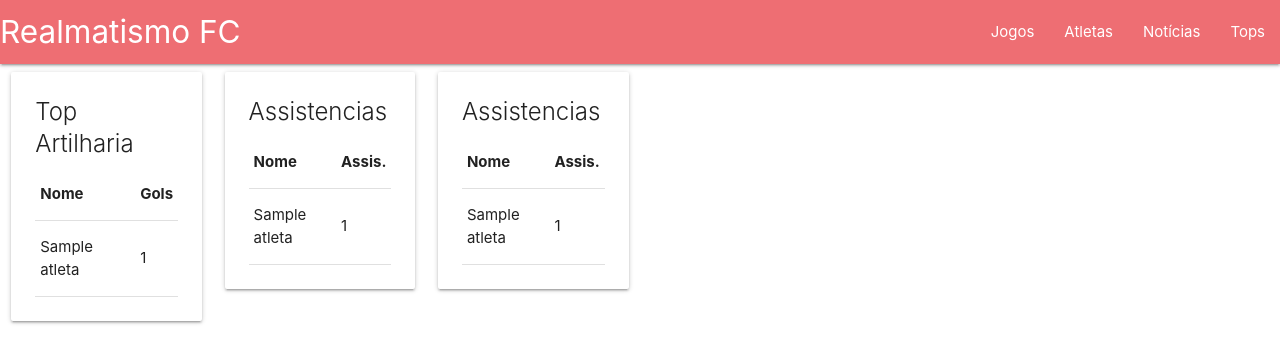
After one commit to DiegoDenzer/realmatismo, a Django app: page /estatistica in a window 1280 px wide. The commit adds this page. Shown: the top 363 px of the page. Run offline with Django 3.2, Linux system fonts and the light colour scheme; tables that the repository leaves empty hold one stand-in row (values such as "Sample post").

Commit message:
Notícias

```diff
--- a/jogo/models.py
+++ b/jogo/models.py
@@ -9,6 +9,48 @@ class Atleta(models.Model):
     local_nascimento = models.CharField(max_length=50)
     imagem = models.ImageField(upload_to='atletas', null=True, blank=True)
     numero_camisa = models.CharField(max_length=50, null=True, blank=True)
+
+    # FIXME Talvez não seja a melhor forma, refatorar
+    @property
+    def gols(self):
+        gols = 0
+        cards = JogoAtleta.objects.filter(atleta=self)
+        for card in cards:
+            if card.gols is not None:
+                gols = gols + card.gols
+        return gols
+
+    @property
+    def assistencia(self):
+        assistencia = 0
+        cards = JogoAtleta.objects.filter(atleta=self)
+        for card in cards:
+            if card.asssitencia is not None:
+                assistencia = assistencia + card.asssitencia
+        return assistencia
+
+    @property
+    def roubo(self):
+        r_b = 0
+        cards = JogoAtleta.objects.filter(atleta=self)
+        for card in cards:
+            if card.roubo_de_bola is not None:
+                r_b +=  card.roubo_de_bola
+        return r_b
+
+    @property
+    def defesa(self):
+        defesa = 0
+        cards = JogoAtleta.objects.filter(atleta=self)
+        for card in cards:
+            if card.asssitencia is not None:
+                defesa += card.defesas
+        return defesa
+
+    @property
+    def jogos_realizados(self):
+        return JogoAtleta.objects.filter(atleta=self).count()
+
 
     class Meta:
         db_table = 'atleta'
@@ -65,6 +107,9 @@ class JogoAtleta(models.Model):
     atleta = models.ForeignKey(Atleta,  on_delete=models.CASCADE)
     gols = models.IntegerField(null=True, blank=True)
     asssitencia = models.IntegerField(null=True, blank=True)
+    roubo_de_bola = models.IntegerField(null=True, blank=True)
+    defesas = models.IntegerField(null=True, blank=True)
+
 
     class Meta:
         db_table = 'jogo_x_atleta'
--- /dev/null
+++ b/jogo/templates/jogo/estatistica.html
@@ -0,0 +1,85 @@
+{% extends 'base.html' %}
+{% block title %}Estatisticas|Realmatismo Fc {% endblock %}
+{% block main %}
+    <div class="row">
+        <div class="col s12 m2 l2">
+            <div class="card hoverable">
+                <div class="card-content">
+                    <span class="card-title">Top Artilharia</span>
+                    <table>
+                        <thead>
+                            <tr>
+                                <th>Nome</th>
+                                <th>Gols</th>
+                            </tr>
+                        </thead>
+                         <tbody>
+                            {% for atleta in jogadores %}
+                                <tr>
+                                    <td>{{ atleta.nome}}</td>
+                                    <td>{{ atleta.gols }}</td>
+                                </tr>
+                            {% endfor %}
+                         </tbody>
+                    </table>
+                </div>
+            </div>
+        </div>
+
+        <div class="col s12 m2 l2">
+            <div class="card hoverable">
+                <div class="card-content">
+                    <span class="card-title">Assistencias</span>
+                    <table>
+                        <thead>
+                            <tr>
+                                <th>Nome</th>
+                                <th>Assis.</th>
+                            </tr>
+                        </thead>
+                         <tbody>
+                            {% for atleta in jogadores %}
+                                {% if atleta.assistencia  %}
+
+                                {% endif %}
+                                <tr>
+                                    <td>{{ atleta.nome }}</td>
+                                    <td>{{ atleta.assistencia }}</td>
+                                </tr>
+                            {% endfor %}
+                         </tbody>
+                    </table>
+                </div>
+            </div>
+        </div>
+
+        <div class="col s12 m2 l2">
+            <div class="card hoverable">
+                <div class="card-content">
+                    <span class="card-title">Assistencias</span>
+                    <table>
+                        <thead>
+                            <tr>
+                                <th>Nome</th>
+                                <th>Assis.</th>
+                            </tr>
+                        </thead>
+                         <tbody>
+                            {% for atleta in jogadores %}
+                                <tr>
+                                    <td>{{ atleta.nome }}</td>
+                                    <td>{{ atleta.assistencia }}</td>
+                                </tr>
+                            {% endfor %}
+                         </tbody>
+                    </table>
+                </div>
+            </div>
+        </div>
+
+
+    </div>
+
+
+
+{% endblock %}
--- a/jogo/urls.py
+++ b/jogo/urls.py
@@ -1,6 +1,7 @@
 from django.urls import path
 
-from jogo.views import Home, ListaAtletas, AtletaDetail, JogoDetail, ListaJogos, ListaNoticias, NoticiaDetail
+from jogo.views import Home, ListaAtletas, AtletaDetail, JogoDetail, ListaJogos, ListaNoticias, NoticiaDetail, \
+    Estatisticas
 
 urlpatterns = [
     path('', Home.as_view(), name='home'),
@@ -10,4 +11,5 @@ urlpatterns = [
     path('jogos', ListaJogos.as_view(), name='jogos'),
     path('noticias', ListaNoticias.as_view(), name='noticias'),
     path('noticia/<int:pk>', NoticiaDetail.as_view(), name='noticia'),
+    path('estatistica', Estatisticas.as_view(), name='estatistica'),
 ]
--- a/jogo/views.py
+++ b/jogo/views.py
@@ -1,9 +1,11 @@
 from datetime import datetime
+
+from django.db.models import Sum
 from django.shortcuts import render
 from django.views import View
 from django.views.generic import ListView, DetailView
 
-from jogo.models import Jogo, Atleta, Noticia
+from jogo.models import Jogo, Atleta, Noticia, JogoAtleta
 
 
 class Home(View):
@@ -43,12 +45,42 @@ class AtletaDetail(DetailView):
     model = Atleta
     template_name = 'jogo/atleta_detalhe.html'
 
+
 class JogoDetail(DetailView):
     context_object_name = 'jogo'
     model = Jogo
     template_name = 'jogo/jogo_detalhe.html'
 
+
 class ListaJogos(View):
     def get(self, *args, **kwargs):
         jogos = Jogo.objects.order_by('-data')
         return render(self.request, 'jogo/jogos.html', {'jogos': jogos})
+
+
+class Estatisticas(View):
+    template = 'jogo/estatistica.html'
+
+    def get(self, *args, **kwargs):
+        vitoria = 0
+        derrota = 0
+        empate = 0
+        for jogo in Jogo.objects.filter(placar_real__isnull=False, placar_adversario__isnull=False):
+            if jogo.placar_real > jogo.placar_adversario:
+                vitoria += 1
+            elif jogo.placar_adversario > jogo.placar_real:
+                derrota += 1
+            else:
+                empate += 1
+
+        jogadores = Atleta.objects.all()
+
+        data = {
+            'jogadores': jogadores,
+            'gols_favor': Jogo.objects.all().aggregate(Sum('placar_real')),
+            'gols_contra': Jogo.objects.all().aggregate(Sum('placar_adversario')),
+            'vitoria': vitoria,
+            'derrota':derrota,
+            'empate': empate
+        }
+        return render(self.request, self.template, data)
--- a/templates/base.html
+++ b/templates/base.html
@@ -21,6 +21,7 @@
           <li><a href="{% url 'jogos' %}">Jogos</a></li>
           <li><a href="{% url 'atletas' %}">Atletas</a></li>
           <li><a href="{% url 'noticias' %}">Notícias</a></li>
+          <li><a href="{% url 'estatistica' %}">Tops</a></li>
       </ul>
     </div>
   </nav>
@@ -29,15 +30,13 @@
       <li><a href="{% url 'jogos' %}">Jogos</a></li>
       <li><a href="{% url 'atletas' %}">Atletas</a></li>
       <li><a href="{% url 'noticias' %}">Notícias</a></li>
+      <li><a href="{% url 'estatistica' %}">Tops</a></li>
   </ul>
 
 
 <div class="container-fluid">
     {% block main %}{% endblock %}
 </div>
-    <!-- /.container-fluid -->
-
-<!-- /#page-wrapper -->
     <script
   src="https://code.jquery.com/jquery-3.3.1.min.js"
   integrity="sha256-FgpCb/KJQlLNfOu91ta32o/NMZxltwRo8QtmkMRdAu8="
```
Also changed, not shown: jogo/templates/jogo/jogo_detalhe.html (+15 -2 lines), jogo/templates/jogo/noticia.html (+4 -9 lines), jogo/templates/jogo/noticias.html (+9 -10 lines). Lines whose indentation alone changed are shown as unchanged.
